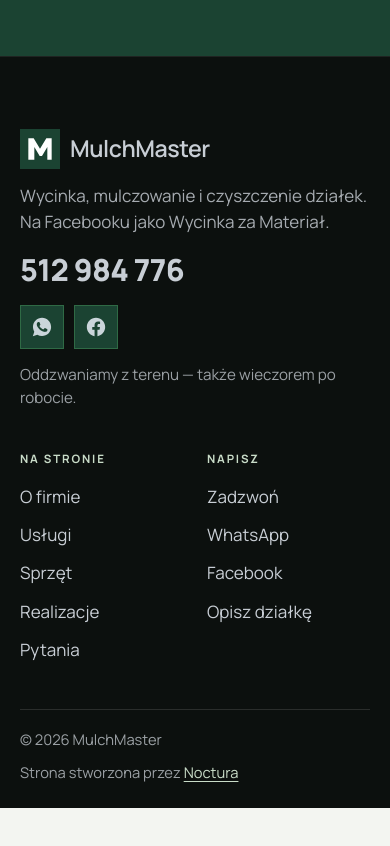
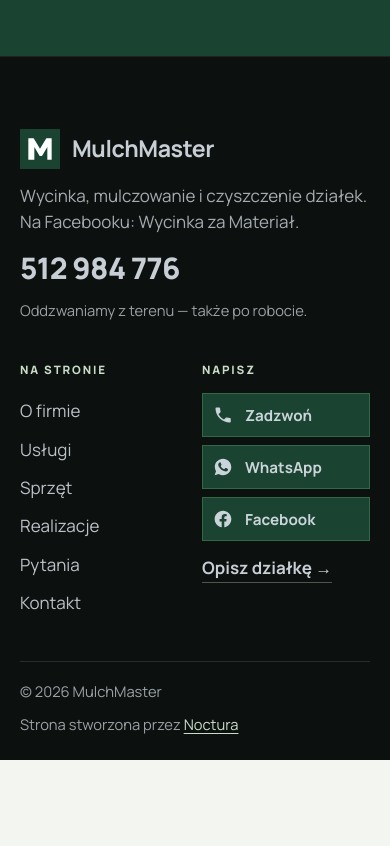
Before and after one commit to kubapythonmaster/mulchmaster, a React (Vite) app: page / in a window 390 px wide. Shown: the part 9520-10366 px from the top of the page. After the commit the page ends 10338 px from the top, so only its background shows below. Built offline with nearby package versions, Linux system fonts and the light colour scheme; a web font is replaced by a local one.

Commit message:
Tidy footer and move social icons into Napisz column.

```diff
--- a/src/components/Footer.jsx
+++ b/src/components/Footer.jsx
@@ -10,7 +10,7 @@ import { Mark } from "./Mark.jsx";
 
 function IconWhatsApp() {
   return (
-    <svg viewBox="0 0 24 24" width="22" height="22" aria-hidden="true">
+    <svg viewBox="0 0 24 24" width="20" height="20" aria-hidden="true">
       <path
         fill="currentColor"
         d="M12.04 2C6.58 2 2.15 6.4 2.15 11.84c0 1.96.52 3.8 1.44 5.4L2 22l4.92-1.55a9.9 9.9 0 0 0 5.12 1.4h.01c5.46 0 9.89-4.4 9.89-9.84C21.94 6.4 17.5 2 12.04 2zm5.79 13.98c-.24.68-1.4 1.24-1.94 1.32-.5.07-1.13.1-1.82-.11-.42-.13-.96-.31-1.65-.61-2.9-1.25-4.78-4.17-4.93-4.36-.14-.2-1.18-1.57-1.18-3 0-1.42.74-2.12 1-2.41.26-.29.57-.36.76-.36h.55c.17 0 .4-.06.63.48.24.55.81 1.98.88 2.12.07.14.12.31.02.5-.1.2-.14.32-.28.49-.14.17-.3.38-.42.51-.14.14-.29.29-.12.57.17.28.74 1.22 1.59 1.98 1.1.97 2.02 1.27 2.3 1.41.29.14.45.12.62-.07.17-.2.72-.84.91-1.13.2-.28.39-.24.65-.14.26.1 1.66.78 1.95.92.28.14.47.21.54.33.07.12.07.68-.17 1.36z"
@@ -21,10 +21,21 @@ function IconWhatsApp() {
 
 function IconFacebook() {
   return (
-    <svg viewBox="0 0 24 24" width="22" height="22" aria-hidden="true">
+    <svg viewBox="0 0 24 24" width="20" height="20" aria-hidden="true">
       <path
         fill="currentColor"
         d="M22 12.07C22 6.5 17.52 2 12 2S2 6.5 2 12.07c0 5.02 3.66 9.18 8.44 9.93v-7.03H7.9v-2.9h2.54V9.85c0-2.5 1.49-3.89 3.77-3.89 1.09 0 2.24.2 2.24.2v2.46h-1.26c-1.24 0-1.63.77-1.63 1.56v1.88h2.78l-.44 2.9h-2.34V22c4.78-.75 8.44-4.91 8.44-9.93z"
+      />
+    </svg>
+  );
+}
+
+function IconPhone() {
+  return (
+    <svg viewBox="0 0 24 24" width="20" height="20" aria-hidden="true">
+      <path
+        fill="currentColor"
+        d="M6.6 10.8c1.4 2.8 3.8 5.1 6.6 6.6l2.2-2.2c.3-.3.7-.4 1.1-.2 1.2.4 2.5.6 3.8.6.6 0 1 .4 1 1V20c0 .6-.4 1-1 1C10.6 21 3 13.4 3 4c0-.6.4-1 1-1h3.5c.6 0 1 .4 1 1 0 1.3.2 2.6.6 3.8.1.4 0 .8-.3 1.1L6.6 10.8z"
       />
     </svg>
   );
@@ -40,33 +51,18 @@ export function Footer() {
             <span>MulchMaster</span>
           </a>
           <p className="footer-tag">
-            Wycinka, mulczowanie i czyszczenie działek. Na Facebooku jako {FACEBOOK_NAME}.
+            Wycinka, mulczowanie i czyszczenie działek.
+            <br />
+            Na Facebooku: {FACEBOOK_NAME}.
           </p>
           <a className="footer-phone" href={PHONE_HREF}>
             {PHONE_DISPLAY}
           </a>
-          <div className="footer-social">
-            <a
-              className="footer-social-btn"
-              href={WHATSAPP}
-              aria-label="WhatsApp"
-              {...external}
-            >
-              <IconWhatsApp />
-            </a>
-            <a
-              className="footer-social-btn"
-              href={FACEBOOK}
-              aria-label="Facebook"
-              {...external}
-            >
-              <IconFacebook />
-            </a>
-          </div>
-          <p className="footer-hours">Oddzwaniamy z terenu — także wieczorem po robocie.</p>
+          <p className="footer-hours">Oddzwaniamy z terenu — także po robocie.</p>
         </div>
-        <div className="footer-nav">
-          <div>
+
+        <nav className="footer-nav" aria-label="Stopka">
+          <div className="footer-col">
             <p className="footer-label">Na stronie</p>
             <ul>
               <li><a href="#o-firmie">O firmie</a></li>
@@ -74,19 +70,33 @@ export function Footer() {
               <li><a href="#sprzet">Sprzęt</a></li>
               <li><a href="#realizacje">Realizacje</a></li>
               <li><a href="#pytania">Pytania</a></li>
+              <li><a href="#kontakt">Kontakt</a></li>
             </ul>
           </div>
-          <div>
+
+          <div className="footer-col footer-col--write">
             <p className="footer-label">Napisz</p>
-            <ul>
-              <li><a href={PHONE_HREF}>Zadzwoń</a></li>
-              <li><a href={WHATSAPP} {...external}>WhatsApp</a></li>
-              <li><a href={FACEBOOK} {...external}>Facebook</a></li>
-              <li><a href="#kontakt">Opisz działkę</a></li>
-            </ul>
+            <div className="footer-social">
+              <a className="footer-social-btn" href={PHONE_HREF}>
+                <IconPhone />
+                <span>Zadzwoń</span>
+              </a>
+              <a className="footer-social-btn" href={WHATSAPP} {...external}>
+                <IconWhatsApp />
+                <span>WhatsApp</span>
+              </a>
+              <a className="footer-social-btn" href={FACEBOOK} {...external}>
+                <IconFacebook />
+                <span>Facebook</span>
+              </a>
+            </div>
+            <a className="footer-write-link" href="#kontakt">
+              Opisz działkę →
+            </a>
           </div>
-        </div>
+        </nav>
       </div>
+
       <div className="wrap footer-base">
         <p>© 2026 MulchMaster</p>
         <p>
--- a/src/styles.css
+++ b/src/styles.css
@@ -1617,34 +1617,38 @@ a {
 }
 
 .footer-brand-block {
-  max-width: 30rem;
+  max-width: 28rem;
 }
 
 .footer-brand {
+  display: inline-flex;
+  align-items: center;
+  gap: 12px;
   margin: 0 0 14px;
   font-family: var(--display);
   font-size: clamp(1.45rem, 4vw, 1.8rem);
   letter-spacing: -0.02em;
   color: #fff;
-  font-weight: 600;
+  font-weight: 700;
 }
 
 .footer .mark {
   width: 40px;
   height: 40px;
+  flex: none;
 }
 
 .footer-tag {
-  margin: 0 0 20px;
-  max-width: 28rem;
+  margin: 0 0 18px;
+  max-width: 26rem;
   color: #e8eef6b3;
   line-height: 1.55;
 }
 
 .footer-label {
-  margin: 0 0 10px;
+  margin: 0 0 14px;
   font-size: 0.72rem;
-  font-weight: 700;
+  font-weight: 800;
   letter-spacing: 0.16em;
   text-transform: uppercase;
   color: #c9dcc8;
@@ -1652,25 +1656,33 @@ a {
 
 .footer-nav {
   display: grid;
-  grid-template-columns: 1fr 1fr;
-  gap: 24px;
-}
-
-.footer ul {
+  grid-template-columns: 1fr 1.15fr;
+  gap: 28px 36px;
+  align-items: start;
+}
+
+.footer-col ul {
   list-style: none;
   margin: 0;
   padding: 0;
-}
-
-.footer li a {
+  display: grid;
+  gap: 2px;
+}
+
+.footer-col li a {
   display: inline-block;
-  padding: 6px 0;
+  padding: 5px 0;
+  color: #e8eef6cc;
+}
+
+.footer-col li a:hover {
+  color: #c9dcc8;
 }
 
 .footer-phone {
   display: inline-block;
   font-family: var(--sans);
-  font-size: clamp(1.9rem, 4vw, 2.5rem);
+  font-size: clamp(1.85rem, 4vw, 2.4rem);
   letter-spacing: -0.02em;
   line-height: 1;
   font-weight: 800;
@@ -1681,21 +1693,34 @@ a {
   color: #fff;
 }
 
+.footer-hours {
+  margin: 12px 0 0;
+  max-width: 24rem;
+  font-size: 0.92rem;
+  color: #e8eef6a6;
+}
+
 .footer-social {
-  display: flex;
-  flex-wrap: wrap;
-  gap: 10px;
-  margin-top: 16px;
+  display: grid;
+  gap: 8px;
 }
 
 .footer-social-btn {
-  display: inline-grid;
-  place-items: center;
-  width: 44px;
-  height: 44px;
+  display: inline-flex;
+  align-items: center;
+  gap: 12px;
+  min-height: 44px;
+  padding: 0 14px 0 10px;
   border: 1px solid #2f6a45;
   background: #1b4332;
   color: #b7dfc0;
+  font-weight: 700;
+  font-size: 0.95rem;
+}
+
+.footer-social-btn svg {
+  flex: none;
+  display: block;
 }
 
 .footer-social-btn:hover {
@@ -1704,15 +1729,17 @@ a {
   color: #fff;
 }
 
-.footer-social-btn svg {
-  display: block;
-}
-
-.footer-hours {
-  margin: 14px 0 0;
-  max-width: 26rem;
-  font-size: 0.95rem;
-  color: #e8eef6a6;
+.footer-write-link {
+  display: inline-block;
+  margin-top: 14px;
+  font-weight: 700;
+  color: #c9dcc8;
+  border-bottom: 1px solid rgba(201, 220, 200, 0.35);
+}
+
+.footer-write-link:hover {
+  color: #fff;
+  border-bottom-color: #fff;
 }
 
 .footer-base {
```
